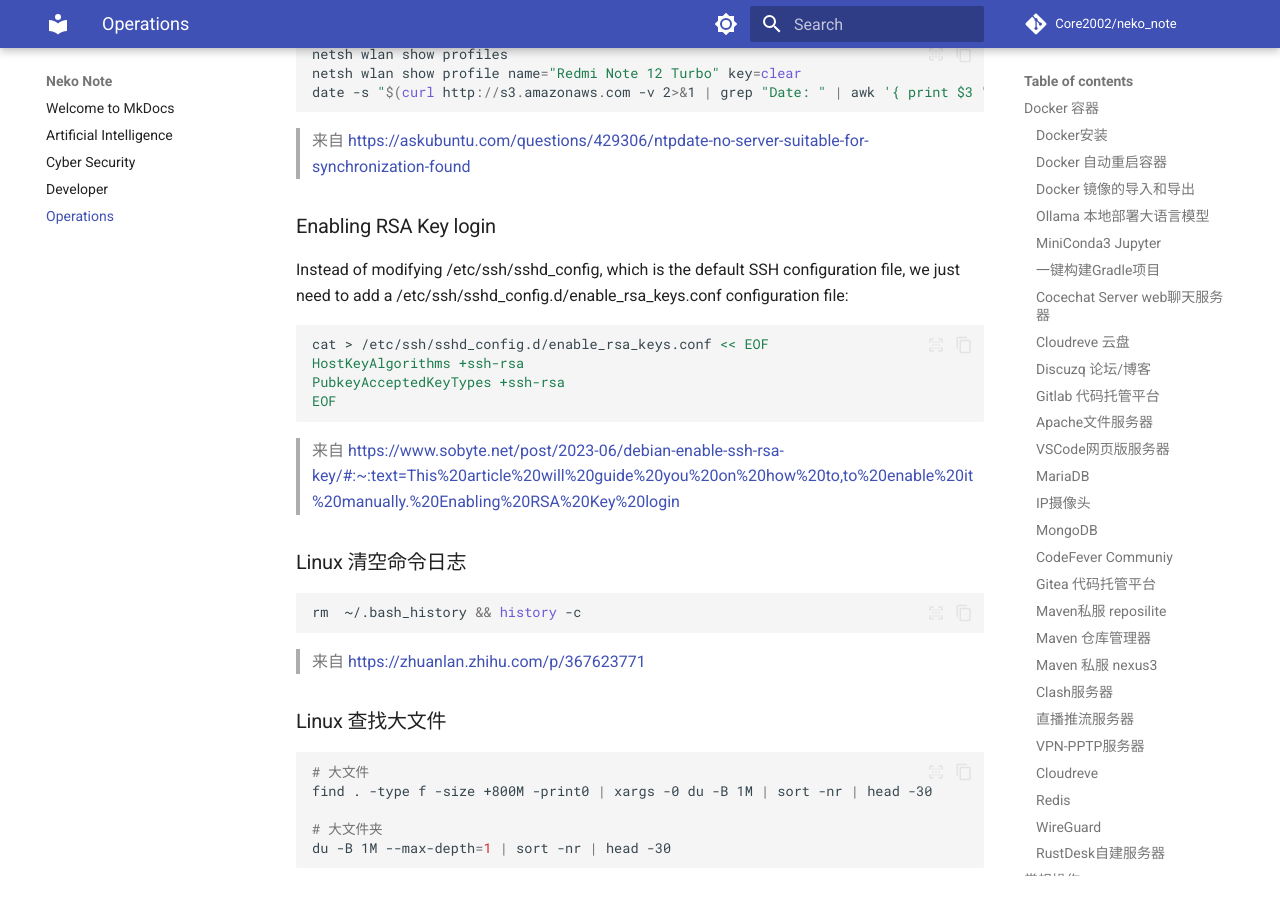
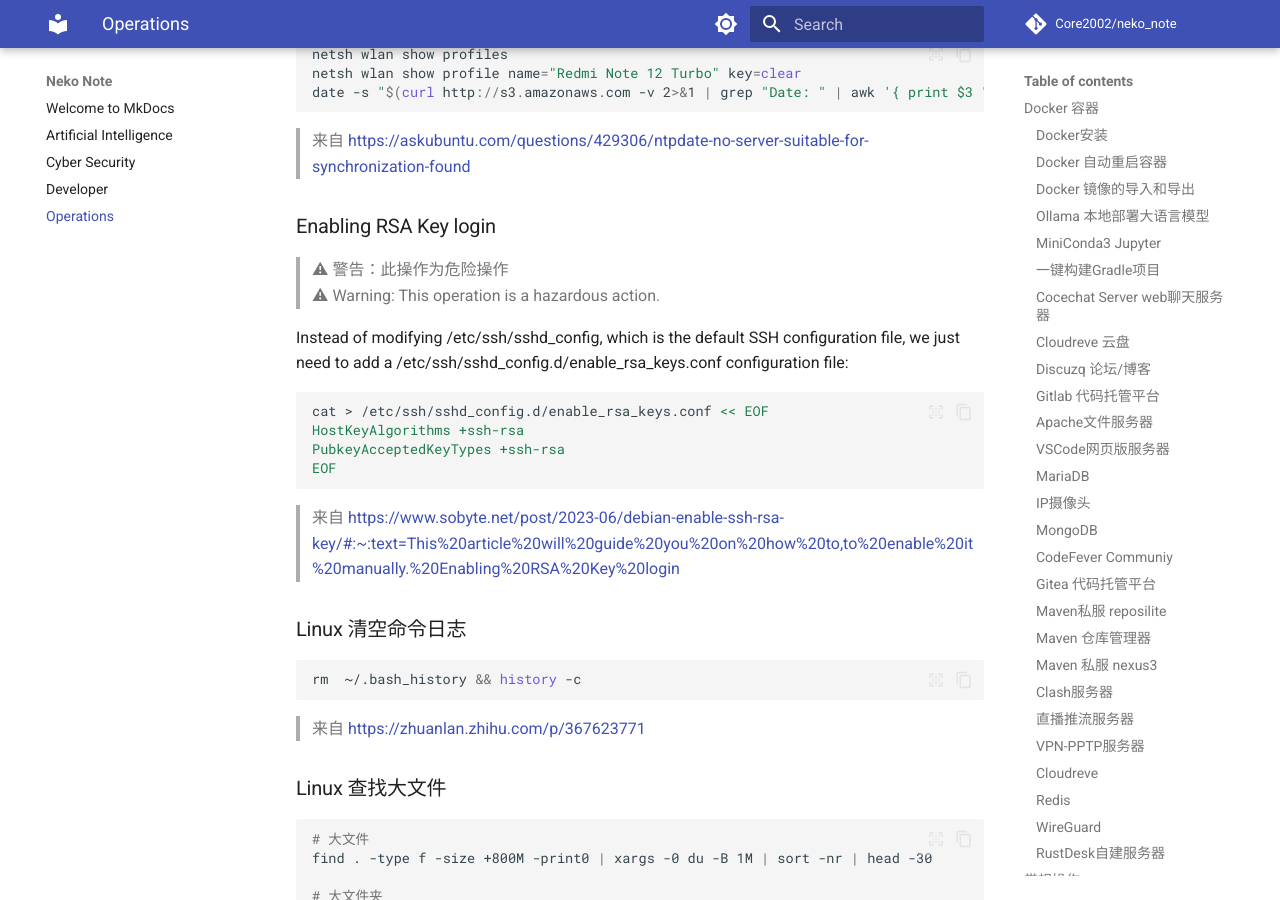
Before and after one commit to Core2002/neko_note, an MkDocs documentation site: the page built from docs/operations.md, in a window 1280 px wide and 900 px high, scrolled down 15851 px. Built offline with MkDocs 1.6.1 and Material for MkDocs 9.7.7, drawn with Linux system fonts in a browser that asks for light colours; comment, search, counter and statistics services are not loaded.

Commit message:
✨ Feat: Add warning about hazardous RSA login operation.

````diff
--- a/docs/operations.md
+++ b/docs/operations.md
@@ -805,6 +805,9 @@ date -s "$(curl http://s3.amazonaws.com -v 2>&1 | grep "Date: " | awk '{ print $
 
 ### Enabling RSA Key login
 
+> ⚠ 警告：此操作为危险操作
+> ⚠ Warning: This operation is a hazardous action.
+
 Instead of modifying /etc/ssh/sshd_config, which is the default SSH configuration file, we just need to add a /etc/ssh/sshd_config.d/enable_rsa_keys.conf configuration file:
 
 ```bash
````
